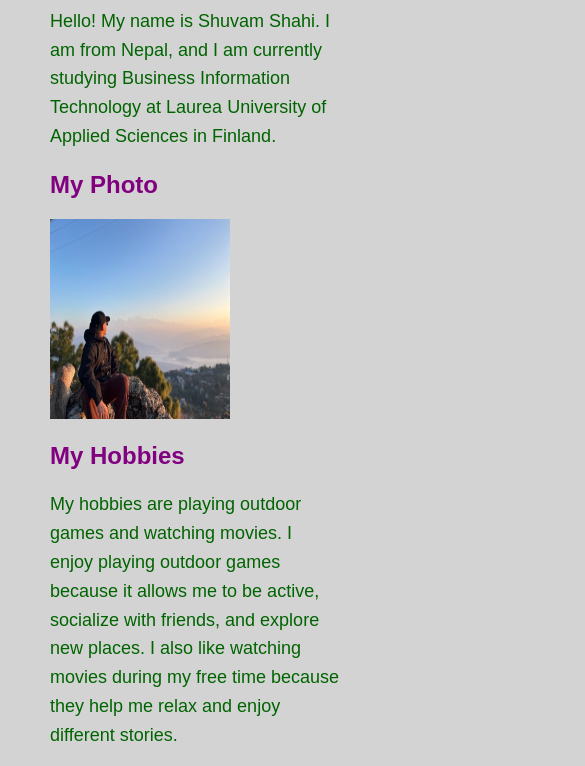
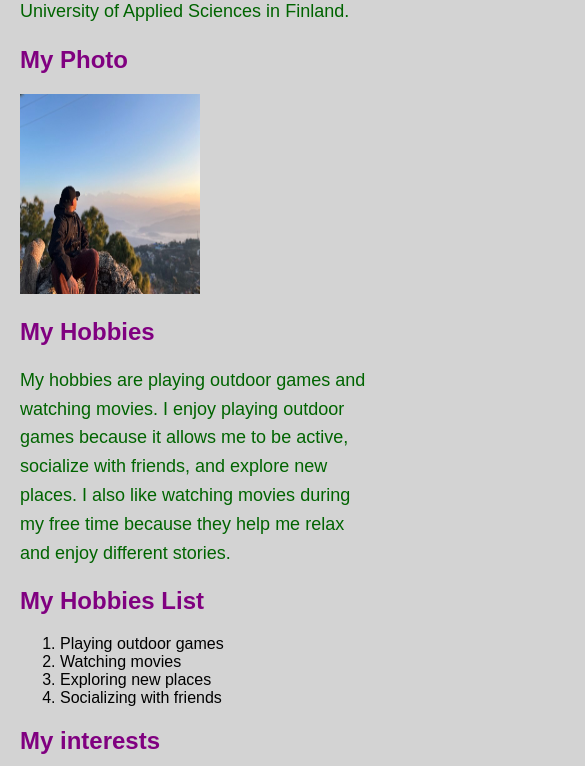
Before and after one commit to Shuvamss/website_dev_course_autumn_2026, a plain HTML site: page WS05/index.html in a window 390 px wide. Shown: the part 699-1465 px from the top of the page, 585 px wide, since content can reach past the window. Drawn offline with Linux system fonts and the light colour scheme.

Commit message:
Added media

```diff
--- a/WS05/styles.css
+++ b/WS05/styles.css
@@ -234,3 +234,9 @@ input[type="submit"] {
         display: block;
     }
 }
+@media (max-width: 600px) {
+    body {
+        margin: 10px;
+        padding: 10px;
+    }
+}
```
